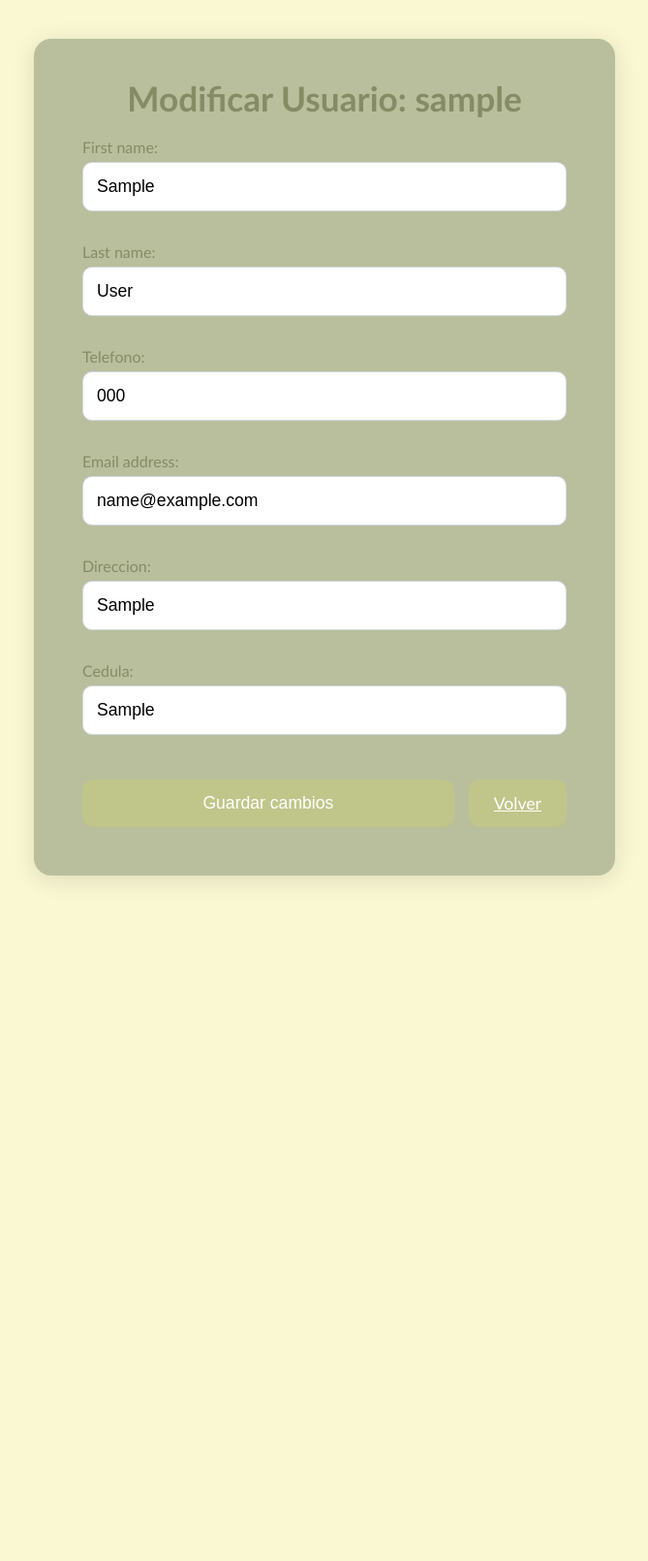
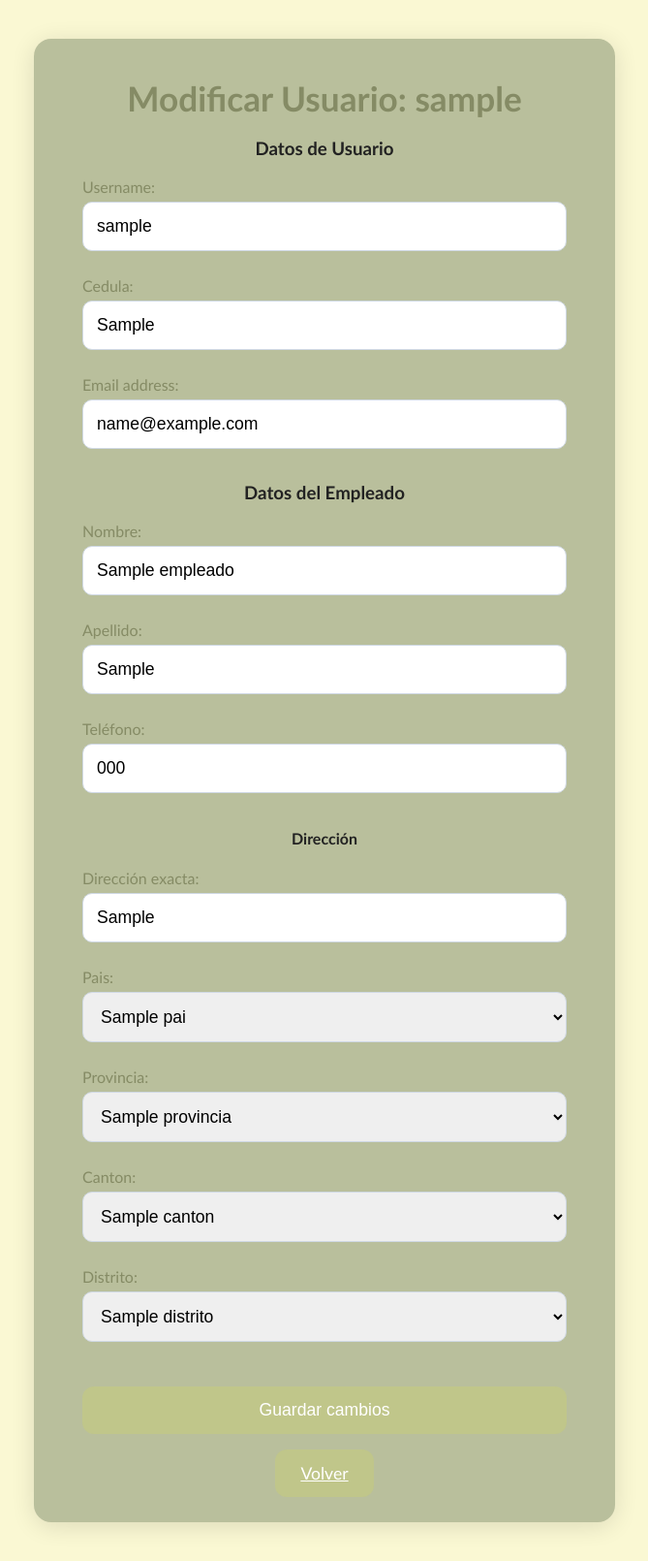
Before and after one commit to Pdro-CLZ/Proyecto-Hotel-Luz-de-Luna-Sistema-, a Django app: page /administracion/mi-perfil/ in a window 1280 px wide. Shown: the whole page at 97% size, without its empty margins (305-974 px from the left). Before the commit the page ends 910 px from the top, so only its background shows below. Run offline with Django 5.2, Linux system fonts and the light colour scheme; a user stored in the database is signed in; tables that the repository leaves empty hold one stand-in row (values such as "Sample post").

Commit message:
Logica Usuario/Empleado Fixed

```diff
--- a/Hotel_project/administracion/forms.py
+++ b/Hotel_project/administracion/forms.py
@@ -2,34 +2,35 @@ from django import forms
 from django.core.exceptions import ValidationError
 from django.contrib.auth.forms import UserCreationForm
 from .models import Usuario, Rol
+from personal.models import Empleado, Direccion, Pais, Provincia, Canton, Distrito
 import re
+from django.contrib.auth.password_validation import validate_password
 
+
+# ---------------- Registro de Usuario ----------------
 class RegistroUsuarioForm(UserCreationForm):
     class Meta:
         model = Usuario
-        fields = ['username', 'email', 'cedula', 'telefono', 'direccion', 'rol', 'password1', 'password2']
-
-    def clean_telefono(self):
-        telefono = self.cleaned_data.get('telefono')
-        if not telefono.isdigit():
-            raise ValidationError("Solo se permiten números")
-        if len(telefono) != 8:
-            raise ValidationError("Teléfono con cantidad de números indebida")
-        return telefono
+        fields = ['username', 'email', 'cedula', 'rol', 'password1', 'password2']
+        labels = {
+            'username': 'Usuario',
+            'email': 'Correo electrónico',
+            'cedula': 'Cédula',
+            'rol': 'Rol',
+            'password1': 'Contraseña',
+            'password2': 'Confirmar contraseña',
+        }
 
     def clean_username(self):
         username = self.cleaned_data.get('username')
-        # Validar solo letras y espacios
         if not re.fullmatch(r"[A-Za-z ]+", username):
             raise ValidationError("Caracteres indebidos")
         return username
 
     def clean_cedula(self):
         cedula = self.cleaned_data.get('cedula')
-        # Ejemplo simple de validación de cédula: 9 dígitos
         if not cedula.isdigit() or len(cedula) != 9:
             raise ValidationError("Formato de cédula inválido")
-        # Verificar duplicado
         if Usuario.objects.filter(cedula=cedula).exists():
             raise ValidationError("Este usuario ya se encuentra registrado")
         return cedula
@@ -40,7 +41,7 @@ class RegistroUsuarioForm(UserCreationForm):
             raise ValidationError("Este correo ya se encuentra registrado")
         return email
 
-
+# ---------------- Login ----------------
 class LoginForm(forms.Form):
     username = forms.CharField(
         label="Usuario",
@@ -51,22 +52,92 @@ class LoginForm(forms.Form):
         widget=forms.PasswordInput(attrs={"placeholder": "Ingrese su contraseña", "required": "true"})
     )
 
+# ---------------- Editar Usuario (Administrador) ----------------
 class EditarUsuarioForm(forms.ModelForm):
     class Meta:
         model = Usuario
-        fields = ["first_name", "last_name", "telefono", "email", "direccion", "cedula", "rol"]
+        fields = ["username", "email", "cedula", "rol"]
+        labels = {
+            'username': 'Usuario',
+            'email': 'Correo electrónico',
+            'cedula': 'Cédula',
+            'rol': 'Rol',
+        }
         widgets = {
             "rol": forms.Select(),
         }
 
+    def clean_username(self):
+        username = self.cleaned_data.get('username')
+        if not re.fullmatch(r"[A-Za-z ]+", username):
+            raise ValidationError("Caracteres indebidos")
+        return username
+
+# ---------------- Modificar Mi Usuario ----------------
 class ModificarMiUsuarioForm(forms.ModelForm):
+
+    nombre = forms.CharField(required=False, label="Nombre")
+    apellido = forms.CharField(required=False, label="Apellido")
+    telefono = forms.CharField(required=False, label="Teléfono")
+
+    direccion_exacta = forms.CharField(required=False, label="Dirección exacta")
+    pais = forms.ModelChoiceField(queryset=Pais.objects.all(), required=False)
+    provincia = forms.ModelChoiceField(queryset=Provincia.objects.all(), required=False)
+    canton = forms.ModelChoiceField(queryset=Canton.objects.all(), required=False)
+    distrito = forms.ModelChoiceField(queryset=Distrito.objects.all(), required=False)
+
     class Meta:
         model = Usuario
-        fields = ["first_name", "last_name", "telefono", "email", "direccion", "cedula"]
+        fields = ["username", "cedula", "email"]
 
+    def __init__(self, *args, **kwargs):
+        super().__init__(*args, **kwargs)
 
+        if hasattr(self.instance, 'empleado'):
+            empleado = self.instance.empleado
+            self.fields['nombre'].initial = empleado.nombre
+            self.fields['apellido'].initial = empleado.apellido
+            self.fields['telefono'].initial = empleado.telefono
+            if empleado.direccion:
+                self.fields['direccion_exacta'].initial = empleado.direccion.direccion_exacta
+                self.fields['pais'].initial = empleado.direccion.pais
+                self.fields['provincia'].initial = empleado.direccion.provincia
+                self.fields['canton'].initial = empleado.direccion.canton
+                self.fields['distrito'].initial = empleado.direccion.distrito
+
+    def save(self, commit=True):
+        usuario = super().save(commit=False)
+        if commit:
+            usuario.save()
+            if hasattr(usuario, 'empleado'):
+                empleado = usuario.empleado
+                empleado.nombre = self.cleaned_data.get('nombre')
+                empleado.apellido = self.cleaned_data.get('apellido')
+                empleado.telefono = self.cleaned_data.get('telefono')
+
+                if empleado.direccion:
+                    direccion = empleado.direccion
+                    direccion.direccion_exacta = self.cleaned_data.get('direccion_exacta')
+                    direccion.pais = self.cleaned_data.get('pais')
+                    direccion.provincia = self.cleaned_data.get('provincia')
+                    direccion.canton = self.cleaned_data.get('canton')
+                    direccion.distrito = self.cleaned_data.get('distrito')
+                    direccion.save()
+                else:
+                    nueva_direccion = Direccion.objects.create(
+                        direccion_exacta=self.cleaned_data.get('direccion_exacta'),
+                        pais=self.cleaned_data.get('pais'),
+                        provincia=self.cleaned_data.get('provincia'),
+                        canton=self.cleaned_data.get('canton'),
+                        distrito=self.cleaned_data.get('distrito')
+                    )
+                    empleado.direccion = nueva_direccion
+
+                empleado.save()
+        return usuario
+
+# ---------------- Rol ----------------
 class RolForm(forms.ModelForm):
-
     class Meta:
         model = Rol
         fields = ['nombre', 'descripcion']
--- a/Hotel_project/administracion/models.py
+++ b/Hotel_project/administracion/models.py
@@ -11,8 +11,6 @@ class Rol(models.Model):
 
 class Usuario(AbstractUser):
     cedula = models.CharField(max_length=9, unique=True)
-    telefono = models.CharField(max_length=8)
-    direccion = models.CharField(max_length=200, blank=True, null=True)
     rol = models.ForeignKey(Rol, on_delete=models.SET_NULL, null=True)
     is_active = models.BooleanField(default=True)
 
--- a/Hotel_project/administracion/templates/administracion/dashboard_admin.html
+++ b/Hotel_project/administracion/templates/administracion/dashboard_admin.html
@@ -15,9 +15,8 @@
         <!-- Header con acciones -->
         <div class="menu-header" style="display:flex; justify-content: space-between; align-items: center;">
             <a class="boton-verde" href="{% url 'registro' %}">Registrar usuario</a>
-            <a class="boton-amarillo" href="{% url 'linkear_usuario_empleado' %}">Linkear Usuario con Empleado</a>
-
-            <a class="boton-verde" href="{% url 'logout' %}">Cerrar sesión</a>
+            <!-- Boton desactivado -->
+            <!-- <a class="boton-amarillo" href="{% url 'linkear_usuario_empleado' %}">Linkear Usuario con Empleado</a> -->
         </div>
 
         <!-- Filtro por rol -->
--- a/Hotel_project/administracion/templates/administracion/modificar_mi_usuario.html
+++ b/Hotel_project/administracion/templates/administracion/modificar_mi_usuario.html
@@ -22,10 +22,33 @@
 
         <form method="post" id="modificarForm">
             {% csrf_token %}
-            {{ form.as_p }}
+            <h3>Datos de Usuario</h3>
+            <div>
+                {{ form.username.label_tag }} {{ form.username }}
+                {{ form.cedula.label_tag }} {{ form.cedula }}
+                {{ form.email.label_tag }} {{ form.email }}
+            </div>
 
-            <div style="display: flex; gap: 15px; margin-top: 20px;">
+            {% if tiene_empleado %}
+            <h3>Datos del Empleado</h3>
+            <div>
+                {{ form.nombre.label_tag }} {{ form.nombre }}
+                {{ form.apellido.label_tag }} {{ form.apellido }}
+                {{ form.telefono.label_tag }} {{ form.telefono }}
+
+                <h4>Dirección</h4>
+                {{ form.direccion_exacta.label_tag }} {{ form.direccion_exacta }}
+                {{ form.pais.label_tag }} {{ form.pais }}
+                {{ form.provincia.label_tag }} {{ form.provincia }}
+                {{ form.canton.label_tag }} {{ form.canton }}
+                {{ form.distrito.label_tag }} {{ form.distrito }}
+            </div>
+            {% endif %}
+
+            <div style="margin-top: 20px;">
                 <button type="submit" id="guardarBtn" class="boton-verde">Guardar cambios</button>
+            </div>
+            <div style="margin-top: 20px;"></div>
                 <a href="{% url 'apps_home' %}" class="boton-verde">Volver</a>
             </div>
         </form>
--- a/Hotel_project/administracion/urls.py
+++ b/Hotel_project/administracion/urls.py
@@ -4,7 +4,7 @@ from .views import LoginView
 
 urlpatterns = [
     path("mi-perfil/", views.modificar_mi_usuario, name="modificar_mi_usuario"),
-    path('', views.apps_home, name='apps_home'),
+    path("", views.apps_home, name='apps_home'),
     path("login/", LoginView.as_view(), name="login"),
     path("logout/", views.logout_view, name="logout"),
     path("dashboard/", views.dashboard_admin, name="dashboard_admin"),
--- a/Hotel_project/administracion/views.py
+++ b/Hotel_project/administracion/views.py
@@ -1,23 +1,15 @@
-from datetime import datetime, timedelta  # datetime y timedelta de la librería estándar
-from django.utils.timezone import now, make_aware  # now y make_aware de Django
+from datetime import datetime, timedelta
+from django.utils.timezone import now, make_aware
 from django.shortcuts import render, redirect, get_object_or_404
-from django.contrib.auth import authenticate, login, logout
+from django.contrib.auth import authenticate, login, logout, get_user_model
 from django.contrib.auth.decorators import login_required, user_passes_test
 from django.contrib import messages
-from django.views.generic import FormView
+from django.views.generic.edit import FormView
+from django.contrib.auth.hashers import check_password
 
 from .models import Usuario
+from personal.models import Empleado
 from .forms import ModificarMiUsuarioForm, RegistroUsuarioForm, LoginForm, EditarUsuarioForm
-
-from datetime import datetime, timedelta
-from django.utils.timezone import make_aware, now
-from django.contrib import messages
-from django.contrib.auth import authenticate, login, get_user_model
-from django.contrib.auth.hashers import check_password
-from django.shortcuts import redirect
-from django.views.generic.edit import FormView
-from .forms import LoginForm
-
 
 User = get_user_model()
 
@@ -26,7 +18,6 @@ class LoginView(FormView):
     form_class = LoginForm
 
     def get(self, request, *args, **kwargs):
-        # Limpiar mensajes antiguos
         list(messages.get_messages(request))
         return super().get(request, *args, **kwargs)
 
@@ -47,12 +38,10 @@ class LoginView(FormView):
                 )
                 return self.form_invalid(form)
             else:
-                # desbloquear después del tiempo
                 request.session.pop("block_until", None)
                 request.session["failed_attempts"] = 0
                 request.session["is_blocked"] = False
 
-        # Obtener usuario por username
         try:
             user = User.objects.get(username=username)
         except User.DoesNotExist:
@@ -60,14 +49,9 @@ class LoginView(FormView):
 
         if user:
             if not user.is_active:
-                # Usuario existe pero está inactivo
-                messages.error(
-                    request,
-                    "Usuario inactivo, por favor contacte con el admin."
-                )
+                messages.error(request, "Usuario inactivo, por favor contacte con el admin.")
                 return self.form_invalid(form)
 
-            # Verificar contraseña
             if check_password(password, user.password):
                 login(request, user)
                 request.session["failed_attempts"] = 0
@@ -75,7 +59,6 @@ class LoginView(FormView):
                 request.session["is_blocked"] = False
                 return redirect("apps_home")
             else:
-                # Contraseña incorrecta
                 attempts = request.session.get("failed_attempts", 0) + 1
                 request.session["failed_attempts"] = attempts
 
@@ -93,7 +76,6 @@ class LoginView(FormView):
 
                 return self.form_invalid(form)
         else:
-            # Usuario no existe
             messages.error(request, "Usuario o contraseña incorrectos.")
             return self.form_invalid(form)
 
@@ -107,13 +89,12 @@ def logout_view(request):
     logout(request)
     return redirect("login")
 
+
 @login_required
 @user_passes_test(lambda u: u.rol and u.rol.nombre == "Administrador")
 def dashboard_admin(request):
     error = None
     usuarios = Usuario.objects.all()
-
-    # Obtener filtro de rol del GET
     rol_filter = request.GET.get("rol", "")
 
     try:
@@ -129,30 +110,55 @@ def dashboard_admin(request):
         "rol_filter": rol_filter
     })
 
+
 @login_required
 def perfil_empleado(request):
     if request.method == "POST":
         form = EditarUsuarioForm(request.POST, instance=request.user)
         if form.is_valid():
+            # Validación solo de campos existentes
+            cedula = form.cleaned_data.get("cedula")
+            first_name = form.cleaned_data.get("first_name")
+            last_name = form.cleaned_data.get("last_name")
+
+            if cedula and (not cedula.isdigit() or len(cedula) != 9):
+                form.add_error("cedula", "Formato de cédula inválido")
+
+            if first_name and not first_name.isalpha():
+                form.add_error("first_name", "Caracteres indebidos")
+            if last_name and not last_name.isalpha():
+                form.add_error("last_name", "Caracteres indebidos")
+
+            if form.errors:
+                return render(request, "administracion/perfil_empleado.html", {"form": form})
+
             form.save()
             messages.success(request, "Perfil actualizado correctamente")
             return redirect("perfil_empleado")
     else:
         form = EditarUsuarioForm(instance=request.user)
+
     return render(request, "administracion/perfil_empleado.html", {"form": form})
+
 
 @login_required
 @user_passes_test(lambda u: u.rol and u.rol.nombre == "Administrador")
 def registrar_usuario(request):
+    mostrar_modal = False
+
     if request.method == "POST":
         form = RegistroUsuarioForm(request.POST)
         if form.is_valid():
             form.save()
-            messages.success(request, "Usuario creado correctamente")
-            return redirect("dashboard_admin")
+            mostrar_modal = True
+            form = RegistroUsuarioForm()
     else:
         form = RegistroUsuarioForm()
-    return render(request, "administracion/registro.html", {"form": form})
+
+    return render(request, "administracion/registro.html", {
+        "form": form,
+        "mostrar_modal": mostrar_modal
+    })
 
 @login_required
 @user_passes_test(lambda u: u.rol and u.rol.nombre == "Administrador")
@@ -162,30 +168,20 @@ def modificar_usuario(request, usuario_id):
     if request.method == "POST":
         form = EditarUsuarioForm(request.POST, instance=usuario)
         if form.is_valid():
-            # Validaciones personalizadas
-            telefono = form.cleaned_data["telefono"]
-            cedula = form.cleaned_data["cedula"]
-            first_name = form.cleaned_data["first_name"]
-            last_name = form.cleaned_data["last_name"]
+            cedula = form.cleaned_data.get("cedula")
+            first_name = form.cleaned_data.get("first_name")
+            last_name = form.cleaned_data.get("last_name")
 
-            # Teléfono solo números y 8 dígitos
-            if not telefono.isdigit() or len(telefono) != 8:
-                form.add_error("telefono", "Teléfono con cantidad de números indebida o caracteres inválidos")
-
-            # Cedula solo números y longitud 9
-            if not cedula.isdigit() or len(cedula) != 9:
+            if cedula and (not cedula.isdigit() or len(cedula) != 9):
                 form.add_error("cedula", "Formato de cédula inválido")
-
-            # Nombre y apellido sin números ni caracteres especiales
-            if not first_name.isalpha():
+            if first_name and not first_name.isalpha():
                 form.add_error("first_name", "Caracteres indebidos")
-            if not last_name.isalpha():
+            if last_name and not last_name.isalpha():
                 form.add_error("last_name", "Caracteres indebidos")
 
             if form.errors:
                 return render(request, "administracion/modificar_usuario.html", {"form": form, "usuario": usuario})
 
-            # Guardar cambios si todo ok
             form.save()
             messages.success(request, "Modificación exitosa")
             return redirect("dashboard_admin")
@@ -193,7 +189,6 @@ def modificar_usuario(request, usuario_id):
         form = EditarUsuarioForm(instance=usuario)
 
     return render(request, "administracion/modificar_usuario.html", {"form": form, "usuario": usuario})
-
 
 
 @login_required
@@ -207,62 +202,44 @@ def activar_inactivar_usuario(request, usuario_id):
 
 def apps_home(request):
     apps = [
-        # {"name": "Marketing", "url": "marketing_home"},
+        {"name": "Administración", "url": "dashboard_admin"},
         {"name": "Personal", "url": "empleados"},
-        # {"name": "Limpieza", "url": "limpieza_home"},
-        # {"name": "Reportería", "url": "reporteria_home"},
-        # {"name": "Reservas", "url": "reservas_home"},
-        # {"name": "Contabilidad", "url": "contabilidad_home"},
-        # {"name": "Inventario", "url": "inventario_home"},
-        {"name": "Administración", "url": "dashboard_admin"},
+        {"name": "Contabilidad", "url": "apps_home"},
+        {"name": "Inventario", "url": "apps_home"},
+        {"name": "Limpieza", "url": "apps_home"},
+        {"name": "Marketing", "url": "apps_home"},
+        {"name": "Reportería", "url": "apps_home"},
+        {"name": "Reservas", "url": "apps_home"},
     ]
     return render(request, "administracion/apps_home.html", {"apps": apps})
 
+
 @login_required
 def modificar_mi_usuario(request):
-    usuario = request.user  # Usuario actual
+    usuario = request.user
+    tiene_empleado = hasattr(usuario, 'empleado')
 
     if request.method == "POST":
         form = ModificarMiUsuarioForm(request.POST, instance=usuario)
         if form.is_valid():
-            # Validaciones personalizadas
-            telefono = form.cleaned_data["telefono"]
-            cedula = form.cleaned_data["cedula"]
-            first_name = form.cleaned_data["first_name"]
-            last_name = form.cleaned_data["last_name"]
-
-            # Teléfono solo números y 8 dígitos
-            if not telefono.isdigit() or len(telefono) != 8:
-                form.add_error("telefono", "Teléfono con cantidad de números indebida o caracteres inválidos")
-
-            # Cédula solo números y longitud 9
-            if not cedula.isdigit() or len(cedula) != 9:
-                form.add_error("cedula", "Formato de cédula inválido")
-
-            # Nombre y apellido sin números ni caracteres especiales
-            if not first_name.isalpha():
-                form.add_error("first_name", "Caracteres indebidos")
-            if not last_name.isalpha():
-                form.add_error("last_name", "Caracteres indebidos")
-
-            # Si hay errores, devolver el formulario con los mensajes
-            if form.errors:
-                return render(request, "administracion/modificar_mi_usuario.html", {"form": form, "usuario": usuario})
-
-            # Guardar cambios si todo ok
             form.save()
             messages.success(request, "Información actualizada correctamente")
             return redirect("apps_home")
     else:
         form = ModificarMiUsuarioForm(instance=usuario)
 
-    return render(request, "administracion/modificar_mi_usuario.html", {"form": form, "usuario": usuario})
+    return render(request, "administracion/modificar_mi_usuario.html", {
+        "form": form,
+        "usuario": usuario,
+        "tiene_empleado": tiene_empleado
+    })
+
 
 @login_required
 @user_passes_test(lambda u: u.rol and u.rol.nombre == "Administrador")
 def linkear_usuario_empleado(request):
     usuarios = Usuario.objects.all()
-    empleados = Usuario.objects.all()
+    empleados = Empleado.objects.all()  # CORREGIDO: traer Empleados reales
 
     if request.method == "POST":
         usuario_id = request.POST.get("usuario")
```
Also changed, not shown: Hotel_project/administracion/templates/administracion/modificar_usuario.html (+9 -3 lines), Hotel_project/administracion/templates/administracion/registro.html (+35 -1 lines), Hotel_project/personal/forms.py (+22 -24 lines), Hotel_project/personal/models.py (+3 -4 lines), Hotel_project/personal/templates/personal/agregar_empleado.html (+8 -1 lines), Hotel_project/personal/templates/personal/lista_empleados.html (+5 -5 lines), Hotel_project/personal/views.py (+37 -60 lines), Hotel_project/administracion/migrations/0005_remove_usuario_direccion_remove_usuario_telefono.py (added), Hotel_project/personal/migrations/0009_remove_empleado_cedula_remove_empleado_rol_and_more.py (added), Hotel_project/personal/migrations/0010_alter_empleado_usuario.py (added).
